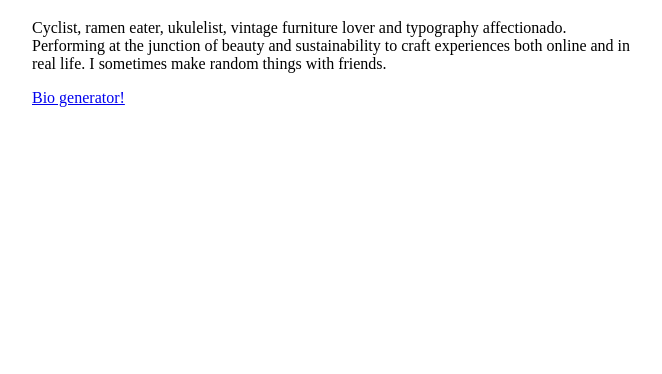
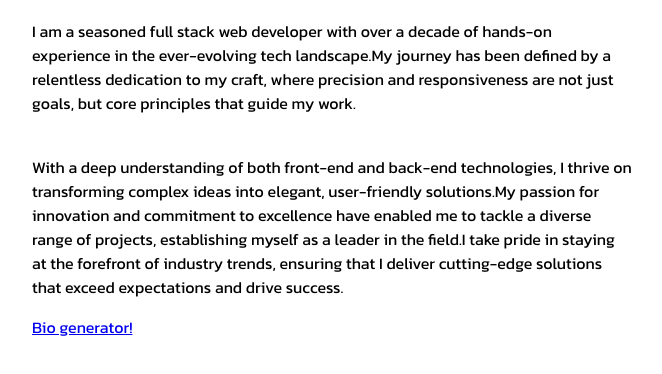
Before and after one commit to KelvinDenhoff/umarscourserarepo, a plain HTML site: page fonttest/index.html in a window 1280 px wide. Shown: the part 62-436 px from the top of the page, without its empty margins (308-970 px from the left). Drawn offline with Linux system fonts and the light colour scheme.

Commit message:
Added Kanit font.

```diff
--- a/fonttest/index.html
+++ b/fonttest/index.html
@@ -3,6 +3,13 @@
 <head>
 	<meta charset="UTF-8">
 	<title>Font Test Page</title>
+
+	<!-- My Google Fonts here -->
+	<link rel="preconnect" href="https://fonts.googleapis.com">
+	<link rel="preconnect" href="https://fonts.gstatic.com" crossorigin>
+	<link href="https://fonts.googleapis.com/css2?family=Kanit:ital,wght@0,100;0,200;0,300;0,400;0,500;0,600;0,700;0,800;0,900;1,100;1,200;1,300;1,400;1,500;1,600;1,700;1,800;1,900&display=swap" rel="stylesheet">
+
+	<!-- This is my stylesheet. -->
 	<link href="styles.css" rel="stylesheet">
 </head>
 
@@ -10,7 +17,9 @@
 
 	<h1>My Amazing Bio</h1>
 
-	<p>Cyclist, ramen eater, ukulelist, vintage furniture lover and typography affectionado. Performing at the junction of beauty and sustainability to craft experiences both online and in real life. I sometimes make random things with friends.</p>
+	<p>I am a seasoned full stack web developer with over a decade of hands-on experience in the ever-evolving tech landscape.My journey has been defined by a relentless dedication to my craft, where precision and responsiveness are not just goals, but core principles that guide my work.<br><br></p>
+
+	<p>With a deep understanding of both front-end and back-end technologies, I thrive on transforming complex ideas into elegant, user-friendly solutions.My passion for innovation and commitment to excellence have enabled me to tackle a diverse range of projects, establishing myself as a leader in the field.I take pride in staying at the forefront of industry trends, ensuring that I deliver cutting-edge solutions that exceed expectations and drive success.</p>
 
 	<p><a href="https://tautau.co/designer-bio">Bio generator!</a></p>
 
--- a/fonttest/styles.css
+++ b/fonttest/styles.css
@@ -5,23 +5,133 @@
     font-style: normal;
 }
 
-@font-face {
+/* @font-face {
     font-family: 'freightround_probook`';
     src: url('fonts/FreightRoundProBook.woff2') format('woff2');
     font-weight: normal;
     font-style: normal;
-}
+} */
 
-@font-face {
+/* @font-face {
     font-family: 'freightround_prolight';
     src: url('fonts/FreightRoundProLight.woff2') format('woff2');
     font-weight: normal;
     font-style: normal;
-}
+} */
+
+/* .kanit-thin {
+    font-family: "Kanit", sans-serif;
+    font-weight: 100;
+    font-style: normal;
+  }
+
+  .kanit-extralight {
+    font-family: "Kanit", sans-serif;
+    font-weight: 200;
+    font-style: normal;
+  }
+
+  .kanit-light {
+    font-family: "Kanit", sans-serif;
+    font-weight: 300;
+    font-style: normal;
+  } */
+
+  .kanit-regular {
+    font-family: "Kanit", sans-serif;
+    font-weight: 400;
+    font-style: normal;
+  }
+
+  /* .kanit-medium {
+    font-family: "Kanit", sans-serif;
+    font-weight: 500;
+    font-style: normal;
+  }
+
+  .kanit-semibold {
+    font-family: "Kanit", sans-serif;
+    font-weight: 600;
+    font-style: normal;
+  }
+
+  .kanit-bold {
+    font-family: "Kanit", sans-serif;
+    font-weight: 700;
+    font-style: normal;
+  }
+
+  .kanit-extrabold {
+    font-family: "Kanit", sans-serif;
+    font-weight: 800;
+    font-style: normal;
+  }
+
+  .kanit-black {
+    font-family: "Kanit", sans-serif;
+    font-weight: 900;
+    font-style: normal;
+  }
+
+  .kanit-thin-italic {
+    font-family: "Kanit", sans-serif;
+    font-weight: 100;
+    font-style: italic;
+  }
+
+  .kanit-extralight-italic {
+    font-family: "Kanit", sans-serif;
+    font-weight: 200;
+    font-style: italic;
+  }
+
+  .kanit-light-italic {
+    font-family: "Kanit", sans-serif;
+    font-weight: 300;
+    font-style: italic;
+  }
+
+  .kanit-regular-italic {
+    font-family: "Kanit", sans-serif;
+    font-weight: 400;
+    font-style: italic;
+  }
+
+  .kanit-medium-italic {
+    font-family: "Kanit", sans-serif;
+    font-weight: 500;
+    font-style: italic;
+  }
+
+  .kanit-semibold-italic {
+    font-family: "Kanit", sans-serif;
+    font-weight: 600;
+    font-style: italic;
+  }
+
+  .kanit-bold-italic {
+    font-family: "Kanit", sans-serif;
+    font-weight: 700;
+    font-style: italic;
+  }
+
+  .kanit-extrabold-italic {
+    font-family: "Kanit", sans-serif;
+    font-weight: 800;
+    font-style: italic;
+  }
+
+  .kanit-black-italic {
+    font-family: "Kanit", sans-serif;
+    font-weight: 900;
+    font-style: italic;
+  } */
+
 
 body {
     max-width: 600px;
     margin: auto;
+    font-family: 'kanit', Arial, sans-serif;
 }
 
 h1 {
```
